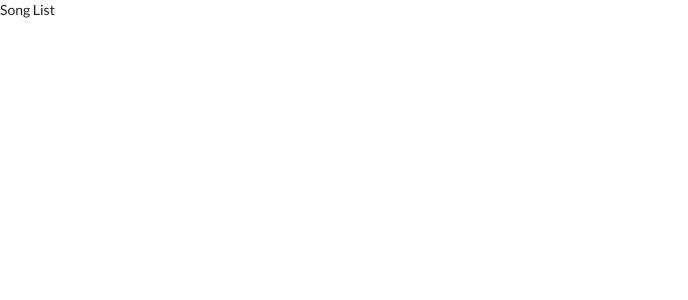
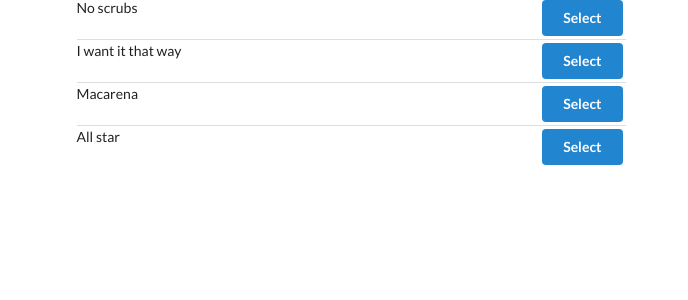
Before and after one commit to ahallam75/songs-app, a React (Create React App) app: page / in a window 1280 px wide. Shown: the top 300 px of the page, without its empty margins (0-688 px from the left). Built offline with nearby package versions, Linux system fonts and the light colour scheme.

Commit message:
renderList() and 'Select' button

```diff
--- a/src/components/App.js
+++ b/src/components/App.js
@@ -3,8 +3,12 @@
 
 const App = () => {
   return (
-    <div>
-      <SongList />
+    <div className="ui container grid">
+      <div className="ui row">
+        <div className="column eight wide">
+          <SongList />
+        </div>
+      </div>
     </div>
   );
 };
--- a/src/components/SongList.js
+++ b/src/components/SongList.js
@@ -2,8 +2,21 @@
 import { connect } from "react-redux";
 
 class SongList extends React.Component {
+  renderList() {
+    return this.props.songs.map(song => {
+      return (
+        <div className="item" key={song.title}>
+          <div className="right floated content">
+            <button className="ui button primary">Select</button>
+          </div>
+          <div className="content">{song.title}</div>
+        </div>
+      );
+    });
+  }
+
   render() {
-    return <div>Song List</div>;
+    return <div className="ui divided list">{this.renderList()}</div>;
   }
 }
 
```
